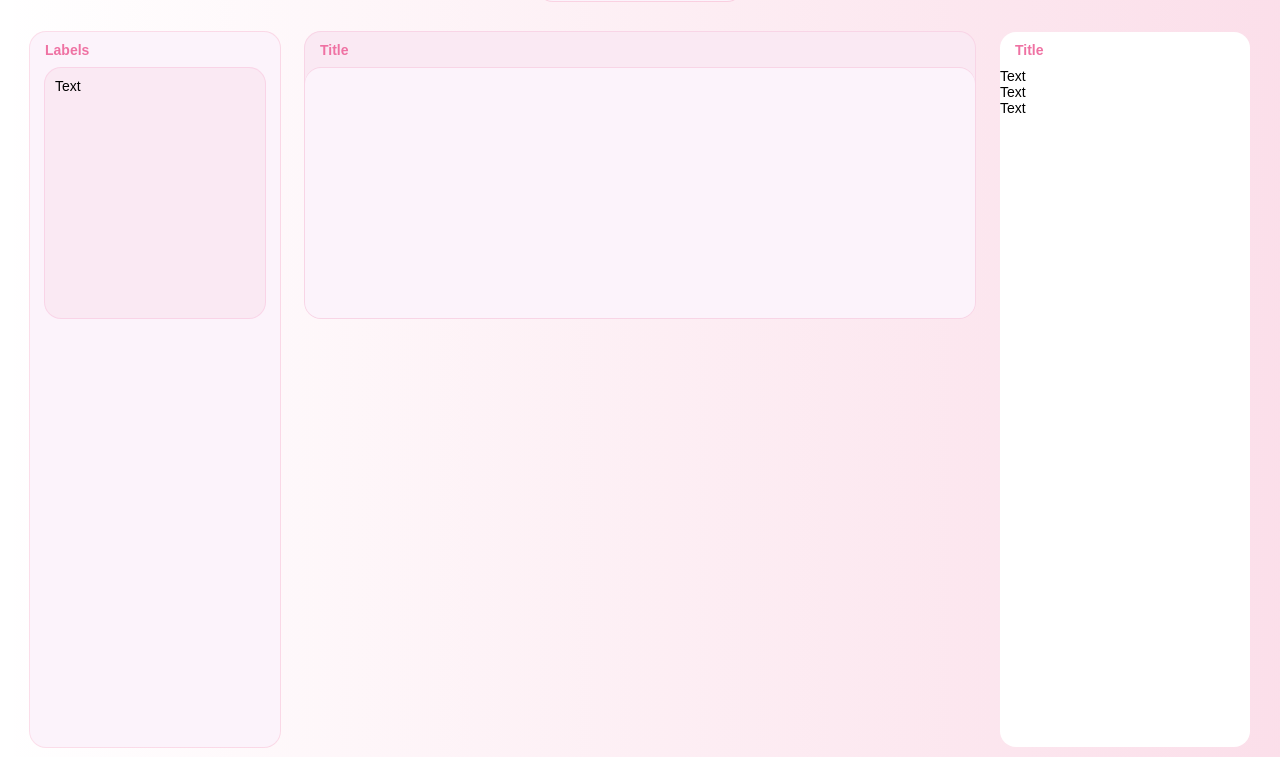
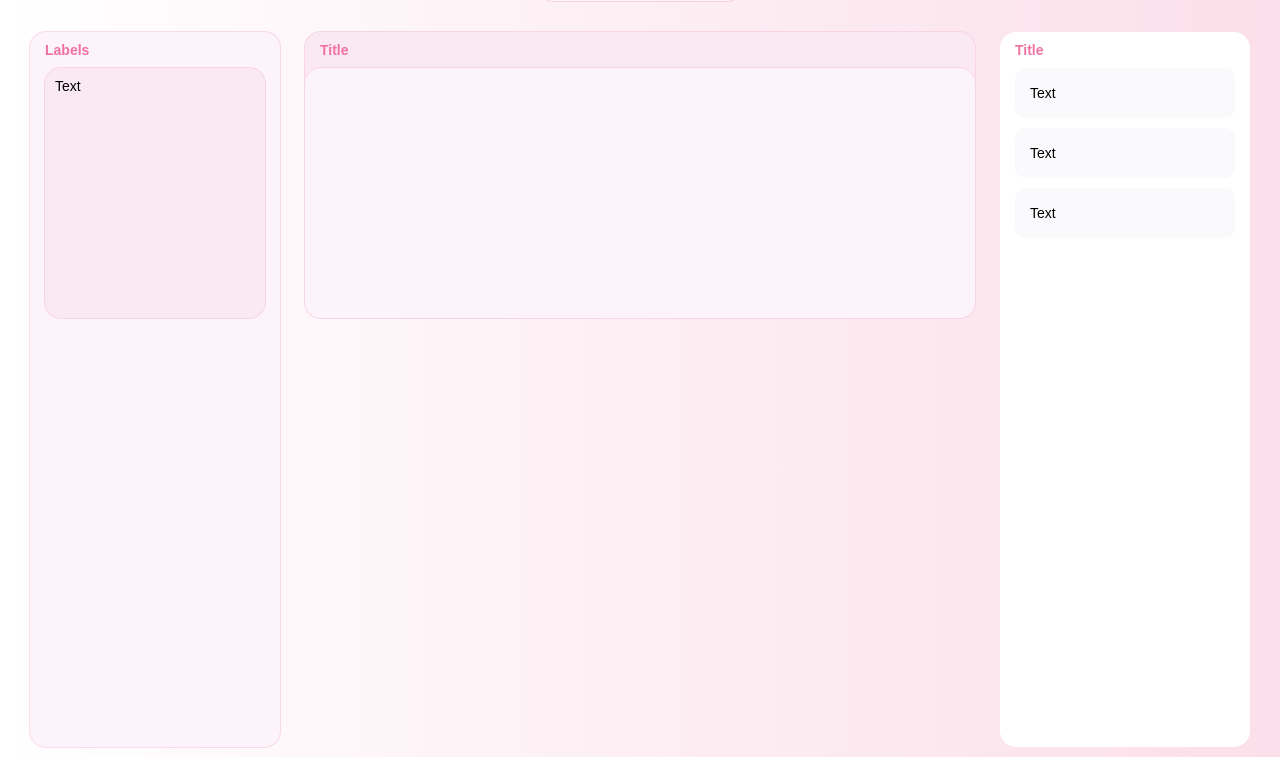
Before and after one commit to Jordancomm/Dribbble-lumora, a plain HTML site: page index.html in a window 1280 px wide. Shown: the part 43-800 px from the top of the page. Drawn offline with Linux system fonts and the light colour scheme.

Commit message:
Update index.html

```diff
--- a/index.html
+++ b/index.html
@@ -130,6 +130,17 @@ main {
       height: calc(100% - 36px);
 /*      background: #faf9fb;*/
     }
+    .events li {
+    width: calc(100% - 30px);
+    margin: 0 auto;
+    background: #faf9fb;
+    height: 50px;
+    margin-bottom: 10px;
+    border-radius: 10px;
+    line-height: 50px;
+    box-sizing: border-box;
+    padding-left: 15px;
+}
 
 article {
   font-size: 14px;
```
